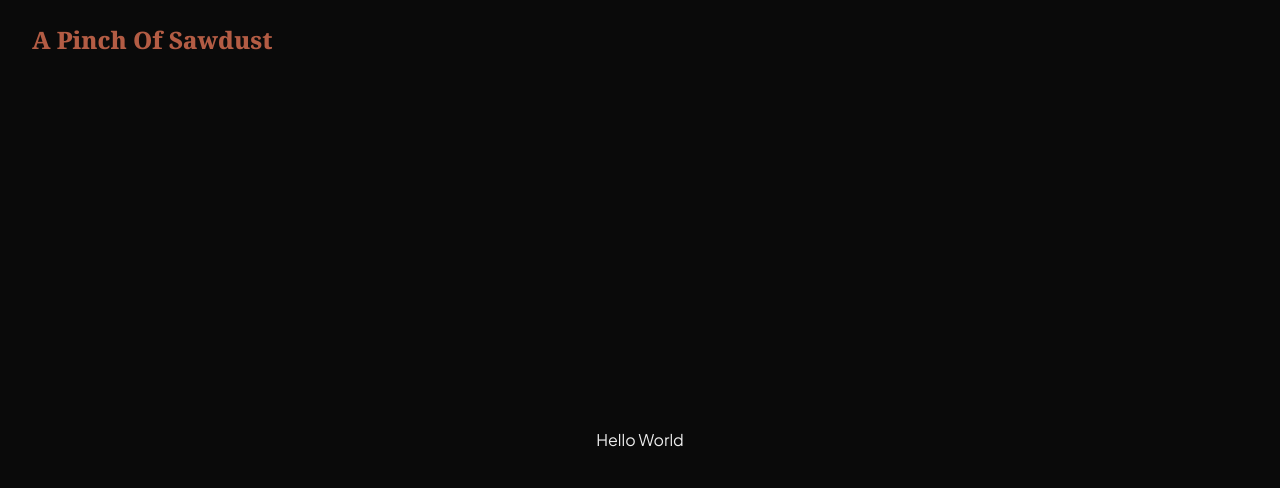
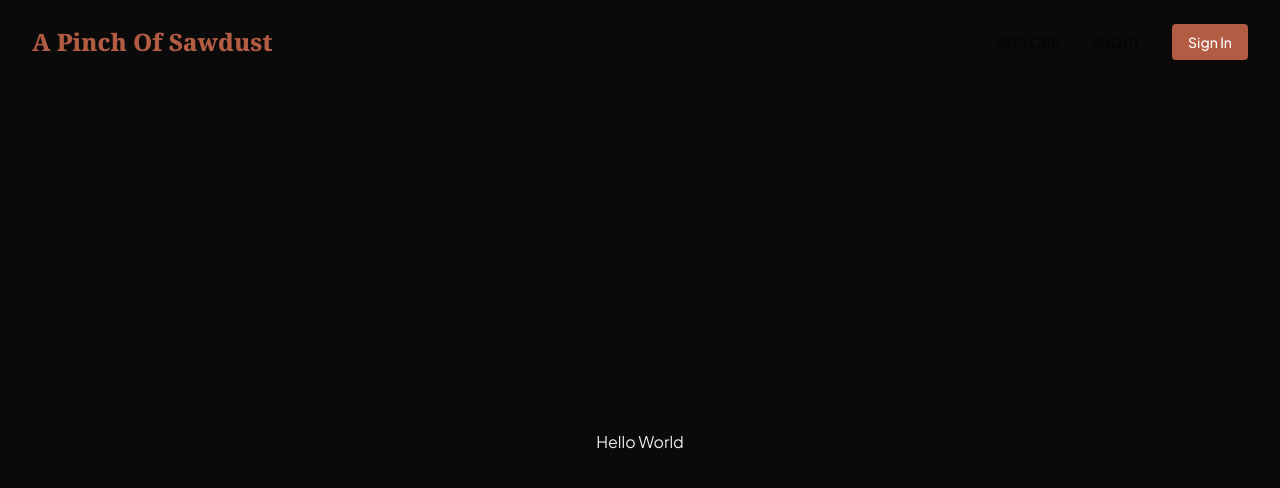
Before and after one commit to williamalowe/pinchofsawdust, a Next.js app: page / in a window 1280 px wide. Shown: the top 488 px of the page. Built offline with nearby package versions, Linux system fonts and the light colour scheme.

Commit message:
feat: add unauth header links

```diff
--- a/components/features/Header.tsx
+++ b/components/features/Header.tsx
@@ -3,6 +3,39 @@
 import Link from "next/link";
 import Logo from "../ui/Logo";
 import { useState } from "react";
+
+const links = [
+    {
+        name: "Explore",
+        ref: "/explore",
+        authReq: false
+    },
+    {
+        name: "About",
+        ref: "/about"
+,        authReq: false
+    },
+    {
+        name: "Discover",
+        ref: "/discover",
+        authReq: true
+    },
+    {
+        name: "Requests",
+        ref: "/requests",
+        authReq: true
+    },
+    {
+        name: "Guides",
+        ref: "/guides",
+        authReq: true
+    },
+    {
+        name: "Community",
+        ref: "/community",
+        authReq: true
+    },
+]
 
 const Header = () => {
     // todo: move to usecontext for auth state
@@ -15,10 +48,28 @@ const Header = () => {
       </Link>
     </div>
   ) : (
-    <div className="flex py-6">
+    <div className="flex items-center py-6">
       <Link href={"/"}>
         <Logo />
       </Link>
+      <div className="flex items-center ml-auto">
+      {
+        links.map((link) => {
+            if (!link.authReq) {
+                return (
+                    <Link key={link.name} href={link.ref} className="ml-8 text-sm font-medium uppercase text-black/60 hover:text-black hover:scale-105 transition-all">
+                        {link.name}
+                    </Link>
+                )
+            }
+        })
+      }
+      <Link href={'/signin'}>
+        <button className="cursor-pointer ml-8 px-4 py-2 text-sm font-medium text-white bg-(--color-primary) rounded hover:scale-105 transition-all">
+          Sign In
+        </button>
+      </Link>
+      </div>
     </div>
   );
 };
```
